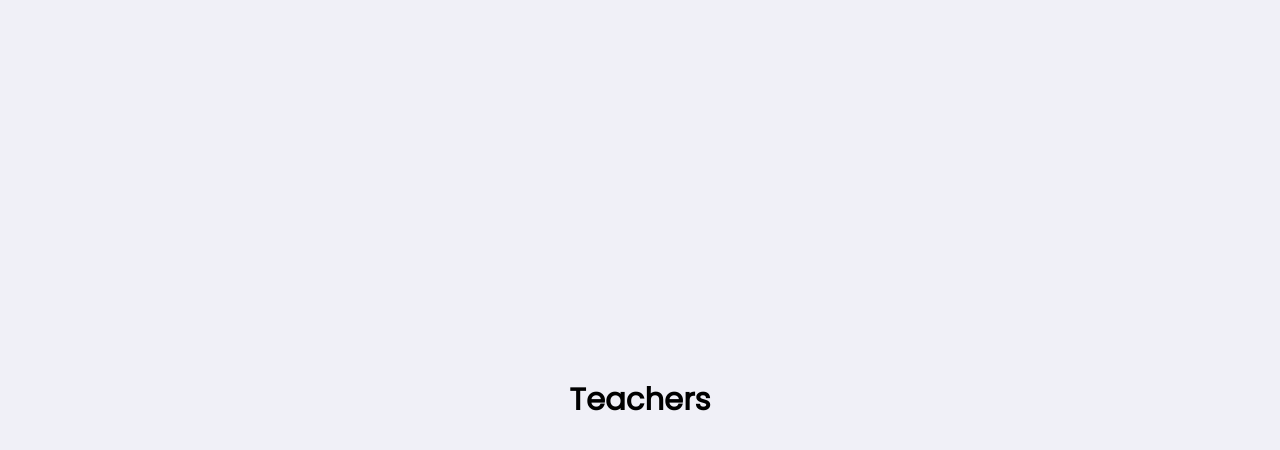
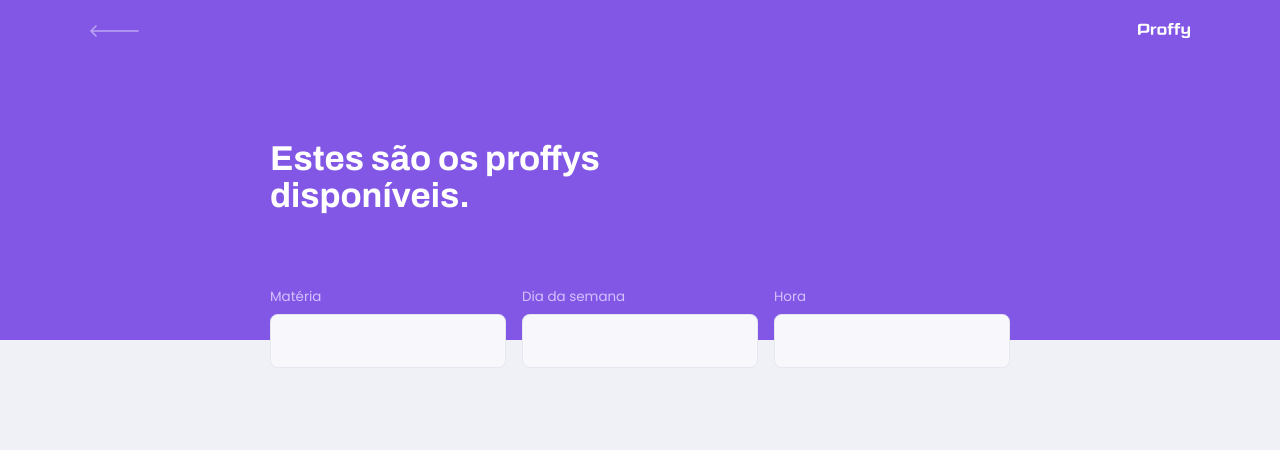
Before and after one commit to jordelucas/Proffy, a React (Create React App) app in the folder web/: page /study in a window 1280 px wide. Shown: the top 450 px of the page. Built offline with nearby package versions, Linux system fonts and the light colour scheme.

Commit message:
adiciona PageHeader

```diff
--- /dev/null
+++ b/web/src/components/PageHeader/index.tsx
@@ -0,0 +1,33 @@
+import React from 'react';
+import { Link } from 'react-router-dom';
+
+import logoImg from '../../assets/images/logo.svg'
+import backIcon from '../../assets/images/icons/back.svg'
+
+import './styles.css'
+
+interface PageHeaderProps {
+  title: string;
+}
+
+const PageHeader: React.FC<PageHeaderProps> = (props) => {
+  return (
+    <header className="page-header">
+      <div className="top-bar-container">
+        <Link to="/">
+          <img src={backIcon} alt="Voltar"/>
+        </Link>
+
+        <img src={logoImg} alt="Proffy"/>
+      </div>
+
+      <div className="header-content">
+        <strong>{props.title}</strong>
+        {props.children}
+      </div>
+
+    </header>
+  );
+}
+
+export default PageHeader;
--- /dev/null
+++ b/web/src/components/PageHeader/styles.css
@@ -0,0 +1,66 @@
+.page-header {
+  display: flex;
+  flex-direction: column;
+  background-color: var(--color-primary);
+}
+
+.page-header .top-bar-container {
+  width: 90%;
+  margin: 0 auto;
+  display: flex;
+  justify-content: space-between;
+  align-items: center;
+  color: var(--color-text-in-primary);
+  padding: 1.6rem 0;
+}
+
+.page-header .top-bar-container > a {
+  height: 3.2rem;
+  transition: opacity 0.2s;
+}
+
+.page-header .top-bar-container > a:hover {
+  opacity: 0.6;
+}
+
+.page-header .top-bar-container > img {
+  height: 1.6rem;
+}
+
+.page-header .header-content {
+  width: 90%;
+  margin: 0 auto;
+  position: relative;
+  margin: 3.2rem auto;
+}
+
+.page-header .header-content strong {
+  font: 700 3.6rem Archivo;
+  line-height: 4,2rem;
+  color: var(--color-title-in-primary);
+}
+
+@media (min-width: 700px) {
+  .page-header {
+    height: 340px;
+  }
+
+  .page-header .top-bar-container {
+    max-width: 1100px;
+  }
+
+  .page-header .header-content {
+    flex: 1;
+    max-width: 740px;
+    margin: 0 auto;
+    padding-bottom: 48px;
+    display: flex;
+    flex-direction: column;
+    justify-content: center;
+    align-items: flex-start;
+  }
+
+  .page-header .header-content strong {
+    max-width: 350px;
+  }
+}
--- a/web/src/pages/TeacherForm/index.tsx
+++ b/web/src/pages/TeacherForm/index.tsx
@@ -1,7 +1,12 @@
 import React from 'react';
+import PageHeader from '../../components/PageHeader';
 
 function TeacherForm () {
-  return <h1>Teacher Form</h1>;
+  return (
+    <div id="page-teacher-form" className="container">
+      <PageHeader title="Que incrível que você quer dar aulas."/>
+    </div>
+  );
 }
 
 export default TeacherForm;
--- a/web/src/pages/TeacherList/index.tsx
+++ b/web/src/pages/TeacherList/index.tsx
@@ -1,7 +1,31 @@
 import React from 'react';
 
+import './styles.css'
+import PageHeader from '../../components/PageHeader';
+
 function TeacherList () {
-  return <h1>Teachers</h1>;
+  return (
+    <div id="page-teacher-list" className="container">
+      <PageHeader title="Estes são os proffys disponíveis.">
+        <form id="search-teachers">
+          <div className="input-block">
+            <label htmlFor="subject">Matéria</label>
+            <input type="text" id="subject"/>
+          </div>
+
+          <div className="input-block">
+            <label htmlFor="week_day">Dia da semana</label>
+            <input type="text" id="week_day"/>
+          </div>
+
+          <div className="input-block">
+            <label htmlFor="time">Hora</label>
+            <input type="text" id="time"/>
+          </div>
+        </form>
+      </PageHeader>
+    </div>
+  );
 }
 
 export default TeacherList;
--- /dev/null
+++ b/web/src/pages/TeacherList/styles.css
@@ -0,0 +1,65 @@
+#page-teacher-list {
+  width: 100vw;
+  height: 100vh;
+}
+
+#search-teachers {
+  margin-top: 3.2rem;
+}
+
+#search-teachers label {
+  color: var(--color-text-in-primary);
+}
+
+#search-teachers .input-block {
+  position: relative;
+}
+
+#search-teachers .input-block + .input-block {
+  margin-top: 1.4rem;
+}
+
+#search-teachers .input-block label {
+  font-size: 1.4rem;
+}
+
+#search-teachers .input-block input {
+  width: 100%;
+  height: 5.6rem;
+  margin-top: 0.8rem;
+  border-radius: 0.8rem;
+  background: var(--color-input-background);
+  border: 1px solid var(--color-line-in-white);
+  outline: 0;
+  padding: 0 1.6rem;
+  font: 1.6rem Archivo;
+}
+
+#search-teachers .input-block:focus-within::after {
+  width: calc(100% - 3.2rem);
+  height: 2px;
+  content: '';
+  background: var(--color-primary-light);
+  position: absolute;
+  left: 1.6rem;
+  right: 1.6rem;
+  bottom: 0;
+}
+
+@media (min-width: 700px) {
+  #page-teacher-list {
+    max-width: 100%;
+  }
+
+  #search-teachers {
+    display: grid;
+    grid-template-columns: 1fr 1fr 1fr;
+    column-gap: 16px;
+    position: absolute;
+    bottom: -28px;
+  }
+
+  #search-teachers .input-block + .input-block {
+    margin-top: 0;
+  }
+}
```
